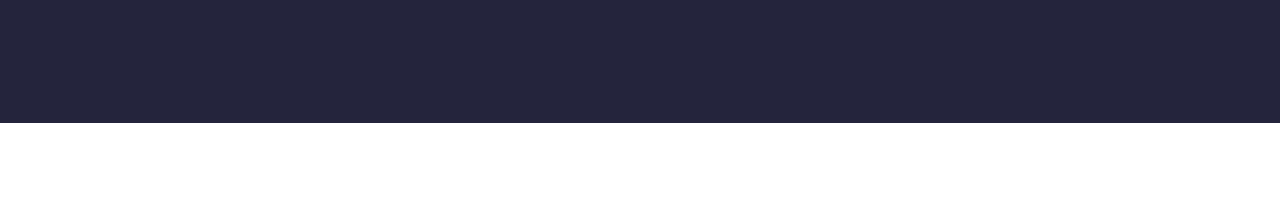
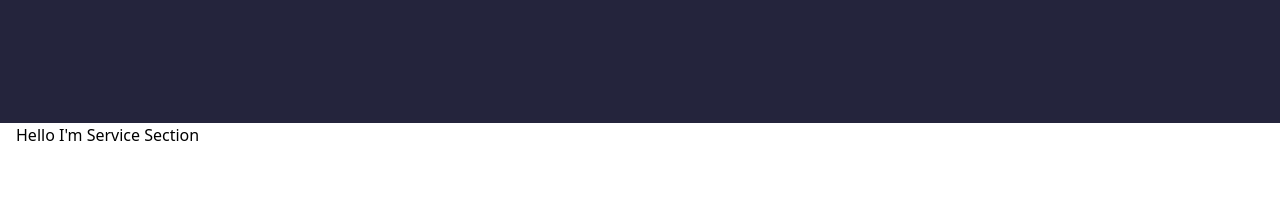
Before and after one commit to SheikhRashed/client--tailwindcss, a Vue app: page / in a window 1280 px wide. Shown: the part 780-993 px from the top of the page. Built offline with nearby package versions, Linux system fonts and the light colour scheme; a web font is replaced by a local one.

Commit message:
service components files created

```diff
--- a/src/App.vue
+++ b/src/App.vue
@@ -7,6 +7,9 @@
       <Banner/>
   <!-- Banner Section End  -->
 
+  <!-- Service Section Start  -->
+    <Service/>
+  <!-- Service Section End  -->
 
   <!-- Team Section Start  -->
   <Team/>
@@ -24,6 +27,7 @@
 <script>
 import Header from './components/Header/Header.vue';
 import Banner from './components/Banner/Banner.vue';
+import Service from './components/Services/Service.vue';
 import About from './pages/About/About.vue';
 import Connect from './components/Connects/Connect.vue';
 import Team from './components/Teams/Team.vue';
@@ -33,6 +37,7 @@ export default {
   components: {
     Header,
     Banner,
+    Service,
     Footer,
     About,
     Team,
--- /dev/null
+++ b/src/components/Services/Service.vue
@@ -0,0 +1,17 @@
+<template lang="">
+    <div>
+        <!-- Service Wrapper Start  -->
+        <div class="container">
+            <h2>Hello I'm Service Section</h2>
+        </div>
+        <!-- Service Wrapper End  -->
+    </div>
+</template>
+<script>
+export default {
+    name: 'Service'
+}
+</script>
+<style lang="">
+
+</style>
```
